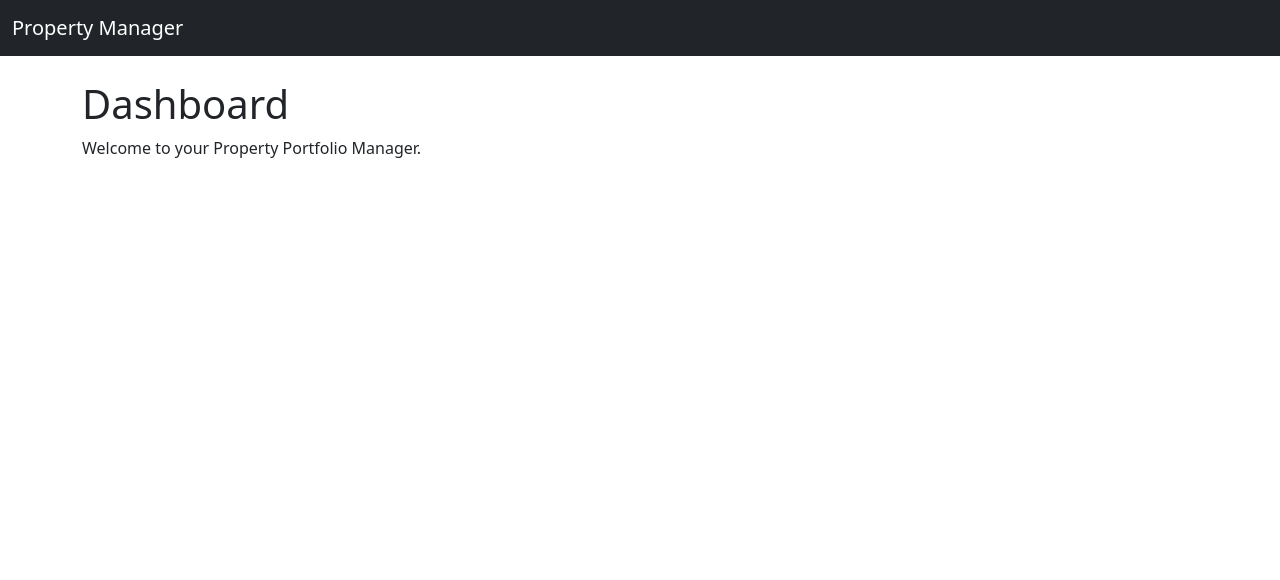
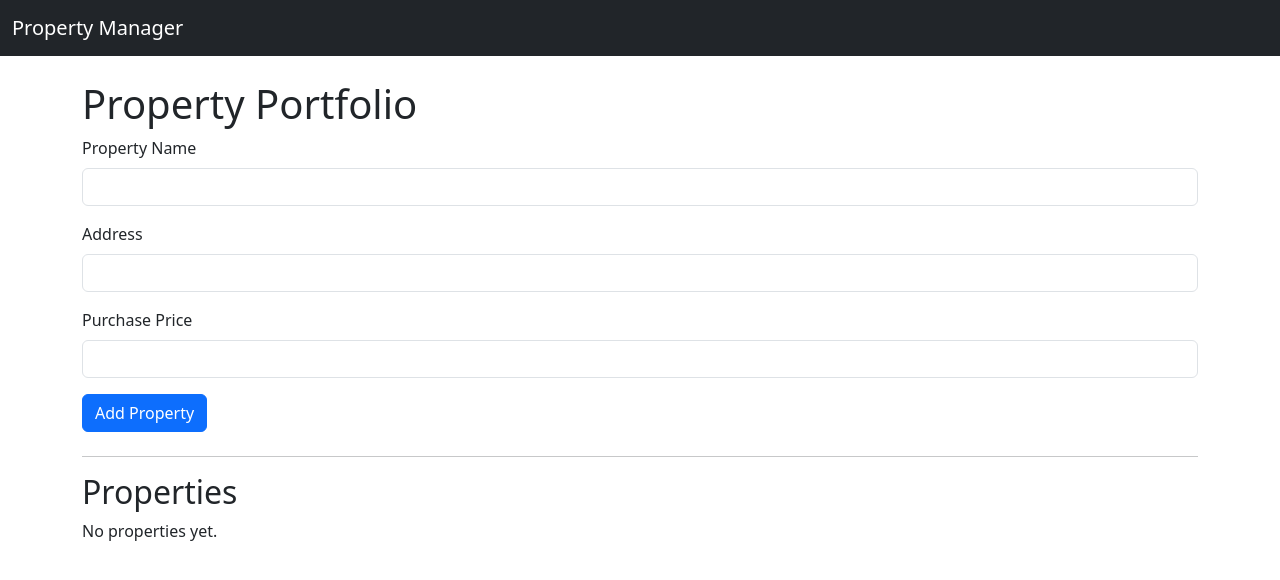
Before and after one commit to JerryRyan747/property-manager, a Flask app: page / in a window 1280 px wide. Shown: the top 580 px of the page. Run offline with Flask 3, Linux system fonts and the light colour scheme.

Commit message:
Implement property CRUD create and list

```diff
--- a/app/models/property.py
+++ b/app/models/property.py
@@ -11,3 +11,5 @@ class Property(db.Model):
     current_value = db.Column(db.Float)
 
     created_at = db.Column(db.DateTime, server_default=db.func.now())
+    def __repr__(self):
+        return f"<property {self.name}>"
--- a/app/routes/main.py
+++ b/app/routes/main.py
@@ -1,8 +1,35 @@
-from flask import Blueprint, render_template
+from flask import Blueprint, render_template, request, redirect, url_for
+
+from app.extensions import db
+
+from app.models.property import Property
 
 main = Blueprint("main", __name__)
 
+@main.route("/")
 
-@main.route("/")
 def home():
-    return render_template("home.html")
+
+    properties = Property.query.order_by(Property.name).all()
+
+    return render_template("home.html", properties=properties)
+
+@main.route("/add-property", methods=["POST"])
+
+def add_property():
+
+    property = Property(
+
+        name=request.form["name"],
+
+        address=request.form["address"],
+
+        purchase_price=float(request.form["purchase_price"])
+
+    )
+
+    db.session.add(property)
+
+    db.session.commit()
+
+    return redirect(url_for("main.home"))
--- a/app/templates/home.html
+++ b/app/templates/home.html
@@ -2,8 +2,96 @@
 
 {% block content %}
 
-<h1>Dashboard</h1>
+<h1>Property Portfolio</h1>
 
-<p>Welcome to your Property Portfolio Manager.</p>
+<form action="{{ url_for('main.add_property') }}" method="POST" class="mb-4">
+
+    <div class="mb-3">
+
+        <label class="form-label">Property Name</label>
+
+        <input class="form-control" name="name" required>
+
+    </div>
+
+    <div class="mb-3">
+
+        <label class="form-label">Address</label>
+
+        <input class="form-control" name="address" required>
+
+    </div>
+
+    <div class="mb-3">
+
+        <label class="form-label">Purchase Price</label>
+
+        <input class="form-control"
+
+               type="number"
+
+               step="0.01"
+
+               name="purchase_price"
+
+               required>
+
+    </div>
+
+    <button class="btn btn-primary">
+
+        Add Property
+
+    </button>
+
+</form>
+
+<hr>
+
+<h2>Properties</h2>
+
+{% if properties %}
+
+<table class="table table-striped">
+
+    <thead>
+
+        <tr>
+
+            <th>Name</th>
+
+            <th>Address</th>
+
+            <th>Purchase Price</th>
+
+        </tr>
+
+    </thead>
+
+    <tbody>
+
+    {% for property in properties %}
+
+        <tr>
+
+            <td>{{ property.name }}</td>
+
+            <td>{{ property.address }}</td>
+
+            <td>£{{ "%.2f"|format(property.purchase_price) }}</td>
+
+        </tr>
+
+    {% endfor %}
+
+    </tbody>
+
+</table>
+
+{% else %}
+
+<p>No properties yet.</p>
+
+{% endif %}
 
 {% endblock %}
```
